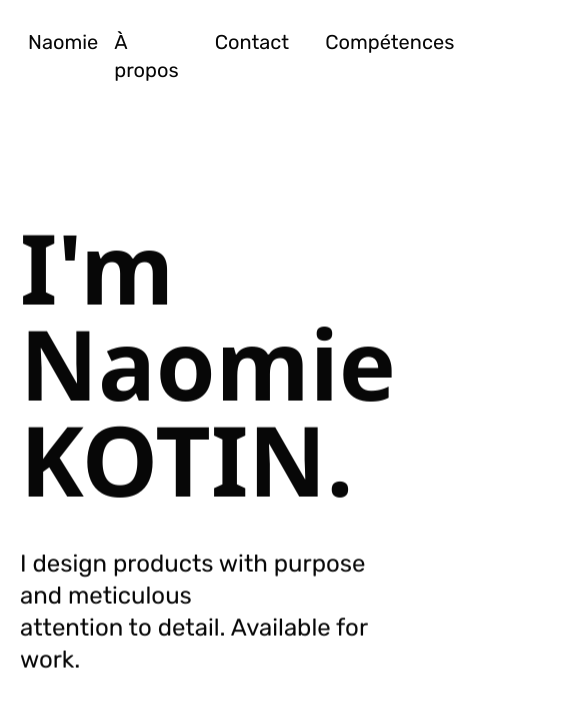
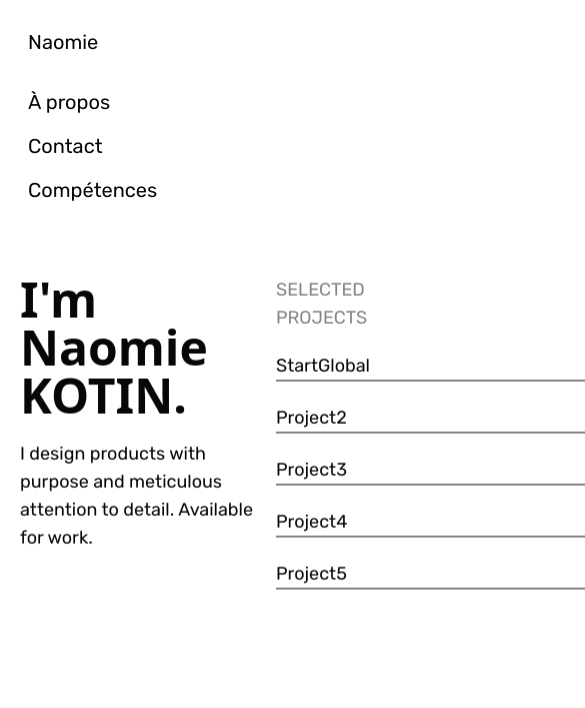
Before and after one commit to Naomie200411/Portfolio, a Vue app: page / in a window 390 px wide. Shown: the top 708 px of the page, 585 px wide, since content can reach past the window. Built offline with nearby package versions, Linux system fonts and the light colour scheme.

Commit message:
Responsive_one

```diff
--- a/src/components/Acceuil.vue
+++ b/src/components/Acceuil.vue
@@ -1,63 +1,63 @@
 <template>
   <div class="flex flex-col min-h-screen bg-white p-5">
     <!-- Barre de navigation -->
-    <div class="flex justify-between animate-fadeInDown" v-show="isVisible" :style="{ animationDelay: '1s' }">
+    <div class="flex flex-col sm:flex-row justify-between animate-fadeInDown" v-show="isVisible" :style="{ animationDelay: '1s' }">
   <span class="text-black-700 text-xl font-rounded p-2">Naomie</span>
-      <div class="flex space-x-5">
-        <!-- Lien avec gestion du clic pour ouvrir le modal À propos -->
+  <div class="flex flex-col sm:flex-row sm:space-x-5 mt-4 sm:mt-0">
     <a @click="openModal('apropos')" class="cursor-pointer text-black-700 text-xl font-rounded hover:bg-black hover:text-white rounded-full p-2 transition">À propos</a>
-        <!-- Lien avec gestion du clic pour ouvrir le modal Contact -->
     <a @click="openModal('contact')" class="cursor-pointer text-black-700 text-xl font-rounded hover:bg-black hover:text-white rounded-full p-2 transition">Contact</a>
     <a @click="openModal('skills')" class="cursor-pointer text-black-700 text-xl font-rounded hover:bg-black hover:text-white rounded-full p-2 transition">Compétences</a>
   </div>
 </div>
 
+
     <!-- Contenu principal -->
-    <div class="flex mt-32 w-full animate-fadeInDown" v-show="isVisible" :style="{ animationDelay: '1s' }">
+   <div class="flex mt-16 sm:mt-32 w-full animate-fadeInDown" v-show="isVisible" :style="{ animationDelay: '1s' }">
         <div class="flex flex-col items-start">
-        <span class="text-black-700 text-8xl font-bold">I'm Naomie <br> KOTIN.</span>
-        <p class="mt-10 text-black-700 text-2xl font-rounded">
-          I design products with purpose and meticulous <br> attention to detail. Available for work.
+        <span class="text-black-700 text-5xl sm:text-6xl md:text-7xl lg:text-8xl font-bold">I'm Naomie <br> KOTIN.</span>
+        <p class="mt-5 sm:mt-10 text-black-700 text-lg sm:text-xl md:text-2xl font-rounded">
+          I design products with purpose and meticulous <br class="hidden sm:block"> attention to detail. Available for work.
         </p>
    </div>
 
       <!-- Section des projets sélectionnés -->
-      <div class="flex flex-col items-start ml-80 " >
+     <div class="flex flex-col sm:flex-col md:flex-row lg:flex-col items-start sm:ml-0 md:ml-20 lg:ml-80">
   <span class="text-black-700 text-lg font-rounded opacity-50 hover:opacity-75">SELECTED PROJECTS</span>
   <div class="mt-5 flex flex-col">
     <!-- Projet 1 -->
-          <div class="relative mb-6 "   @mouseover="animateLine(0)">
+    <div class="relative mb-6" @mouseover="animateLine(0)">
       <label class="text-black-700 text-lg font-rounded hover:opacity-60">StartGlobal</label>
       <div :class="{'absolute bottom-line left-0 w-350p border-t-line border-line-gray transition-none': true, 'animate-fadeOutAndSlideIn': activeIndex === 0}"></div>
     </div>
     <!-- Projet 2 -->
-         <div class="relative mb-6 "  @mouseover="animateLine(1)">
+    <div class="relative mb-6" @mouseover="animateLine(1)">
       <button class="text-black-700 text-lg font-rounded hover:opacity-60">Project2</button>
       <div :class="{'absolute bottom-line left-0 w-350p border-t-line border-line-gray transition-none': true, 'animate-fadeOutAndSlideIn': activeIndex === 1}"></div>
     </div>
     <!-- Projet 3 -->
-          <div class="relative mb-6 "  @mouseover="animateLine(2)">
+    <div class="relative mb-6" @mouseover="animateLine(2)">
       <button class="text-black-700 text-lg font-rounded hover:opacity-60">Project3</button>
       <div :class="{'absolute bottom-line left-0 w-350p border-t-line border-line-gray transition-none': true, 'animate-fadeOutAndSlideIn': activeIndex === 2}"></div>
     </div>
     <!-- Projet 4 -->
-          <div class="relative mb-6 "  @mouseover="animateLine(3)">
+    <div class="relative mb-6" @mouseover="animateLine(3)">
       <button class="text-black-700 text-lg font-rounded hover:opacity-60">Project4</button>
       <div :class="{'absolute bottom-line left-0 w-350p border-t-line border-line-gray transition-none': true, 'animate-fadeOutAndSlideIn': activeIndex === 3}"></div>
     </div>
     <!-- Projet 5 -->
-         <div class="relative mb-6 "  @mouseover="animateLine(4)">
+    <div class="relative mb-6" @mouseover="animateLine(4)">
       <button class="text-black-700 text-lg font-rounded hover:opacity-60">Project5</button>
       <div :class="{'absolute bottom-line left-0 w-350p border-t-line border-line-gray transition-none': true, 'animate-fadeOutAndSlideIn': activeIndex === 4}"></div>
     </div>
   </div>
 </div>
+
     </div>
 
     <!-- Modal À propos -->
     <transition enter-active-class="animate-slide-right-enter" leave-active-class="animate-slide-right-leave">
       <div v-if="isModalOpen && activeModal === 'apropos'" class="fixed inset-0 z-50 flex bg-black bg-opacity-50">
-        <Apropos @close="closeModal" class="bg-white w-2/3 lg:w-1/3 h-full p-8 ml-auto" />
+        <Apropos @close="closeModal" class="bg-white w-full sm:w-2/3 lg:w-1/3 h-full p-8 ml-auto" />
       </div>
     </transition>
 
@@ -71,7 +71,7 @@
      <!-- Modal Skills -->
     <transition enter-active-class="animate-slide-right-enter" leave-active-class="animate-slide-right-leave">
       <div v-if="isModalOpen && activeModal === 'skills'" class="fixed inset-0 z-50 flex bg-black bg-opacity-50">
-        <Skills @close="closeModal" class="bg-white w-2/3 lg:w-1/3 h-full p-8 ml-auto" />
+        <Skills @close="closeModal" class="bg-white w-full sm:w-2/3 lg:w-1/3 h-full p-8 ml-auto" />
       </div>
     </transition>
 
```
Lines whose indentation alone changed are shown as unchanged.
